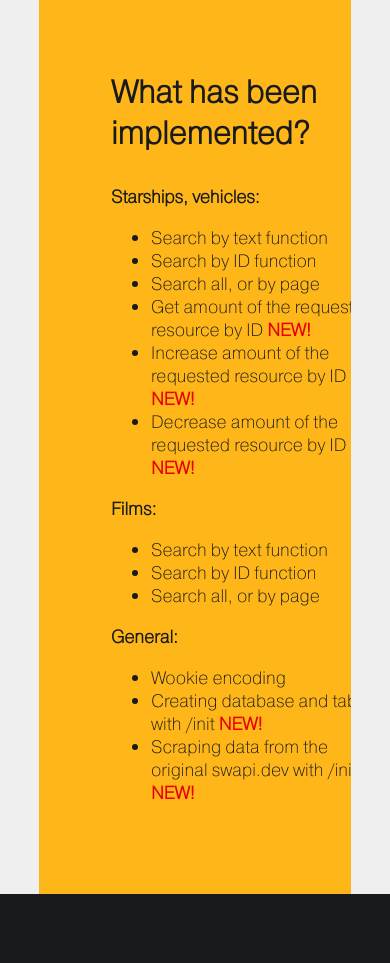
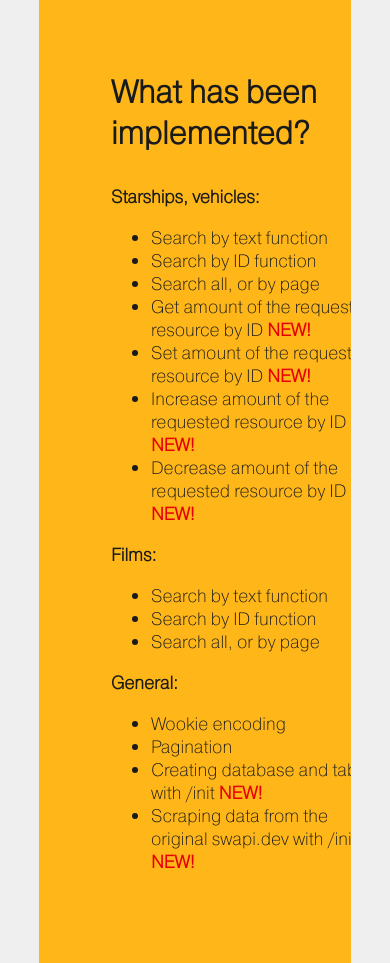
Before and after one commit to cetzz/SWAPICLONE_Front, a PHP site: page /test_LN/ in a window 390 px wide. Shown: the part 2265-3228 px from the top of the page. Before the commit the page ends 3159 px from the top, so only its background shows below. Run offline with PHP 8.4, Linux system fonts and the light colour scheme; some libraries are stand-ins or nearby versions.

Commit message:
Now it is fully responsive! Added set to the 'what has been implemented?' column.

```diff
--- a/header.php
+++ b/header.php
@@ -5,7 +5,6 @@
 <head>
     <meta charset="UTF-8">
     <title>SWAPI Clone</title>
-    <meta name="viewport" content="width=device-width, initial-scale=1">
     <link rel="preconnect" href="https://fonts.gstatic.com">
     <link href="https://fonts.googleapis.com/css2?family=Playfair+Display&display=swap" rel="stylesheet">
 
--- a/index.php
+++ b/index.php
@@ -70,6 +70,7 @@ include('header.php');
                     <li>Search by ID function</li>
                     <li>Search all, or by page</li>
                     <li>Get amount of the requested resource by ID <b class='new'>NEW!</b></li>
+                    <li>Set amount of the requested resource by ID <b class='new'>NEW!</b></li>
                     <li>Increase amount of the requested resource by ID <b class='new'>NEW!</b></li>
                     <li>Decrease amount of the requested resource by ID <b class='new'>NEW!</b></li>
                 </ul>
@@ -84,6 +85,7 @@ include('header.php');
                     <b>General:</b></p>
                 <ul>
                     <li>Wookie encoding</li>
+                    <li>Pagination</li>
                     <li>Creating database and tables with /init <b class='new'>NEW!</b></li>
                     <li>Scraping data from the original swapi.dev with /init <b class='new'>NEW!</b></li>
                 </ul>
--- a/starships.php
+++ b/starships.php
@@ -69,9 +69,9 @@ include('header.php');
         })
 
         function updateResults(response) {
+
             content.empty();
             starships = (JSON.parse(response));
-            console.log(starships['previous']);
             if (typeof starships['previous'] !== 'undefined' && starships['previous'] != null) {
                 $('#arrowleft').show();
                 $('#arrowleft').attr('url', starships['previous']);
```
